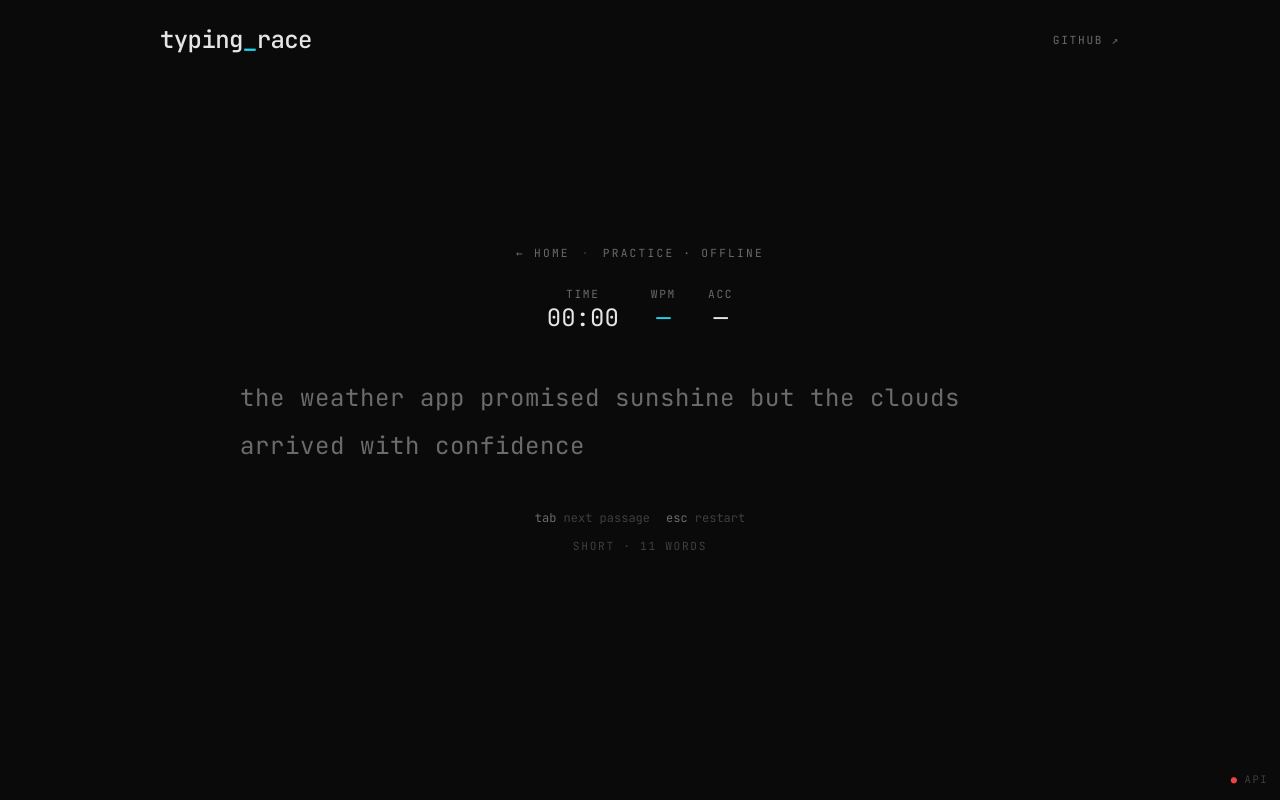
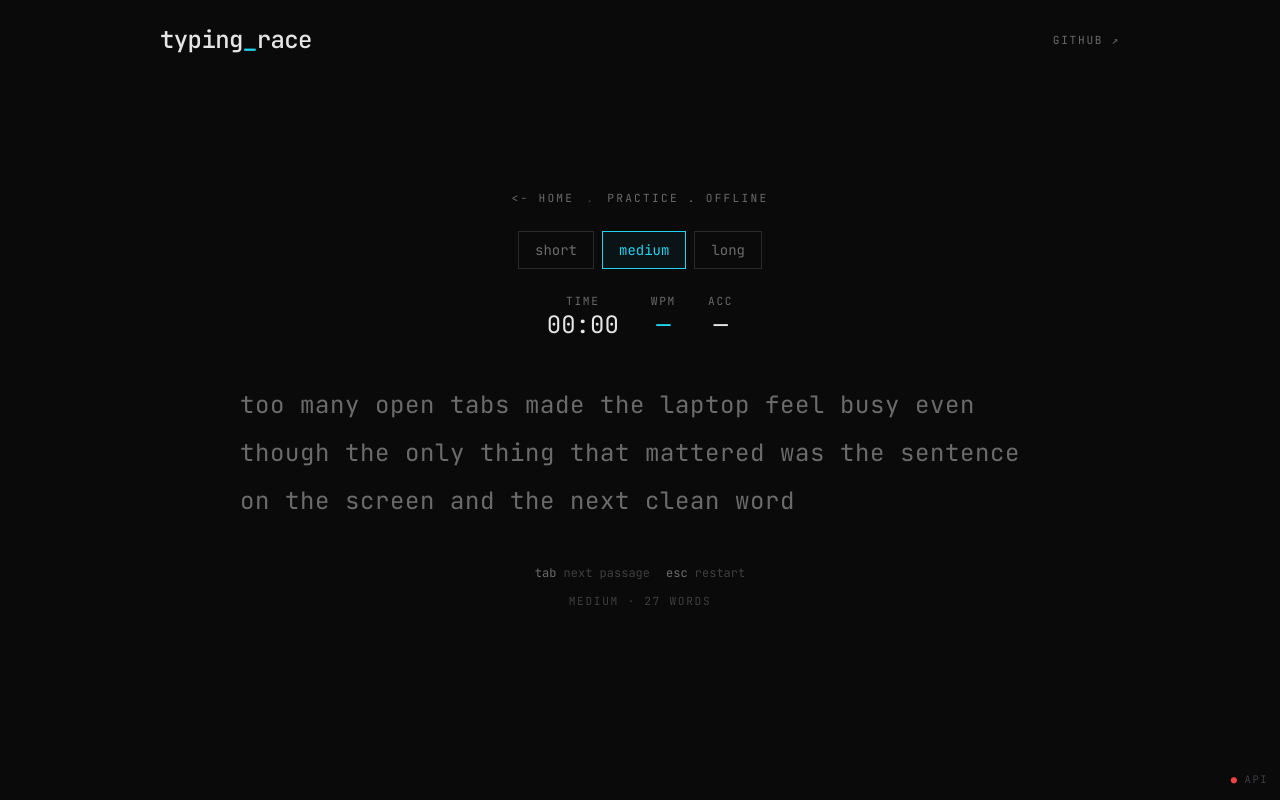
Before and after one commit to anasm266/typing-race, a React (Vite) app in the folder web/: page /solo in a window 1280 px wide. Built offline with nearby package versions, Linux system fonts and the light colour scheme; no server answers.

Commit message:
fix: respect passage length in solo practice

```diff
--- a/web/src/components/TypingRace.tsx
+++ b/web/src/components/TypingRace.tsx
@@ -7,9 +7,16 @@ import { Passage as PassageView } from "./Passage";
 import { TouchKeyboardInput } from "./TouchKeyboardInput";
 import { Stats } from "./Stats";
 import { ResultScreen } from "./ResultScreen";
+import type { PassageLength } from "../lib/protocol";
 
-export function TypingRace() {
-  const [passage, setPassage] = useState<Passage>(() => randomPassage());
+export function TypingRace({
+  passageLength,
+}: {
+  passageLength?: PassageLength;
+}) {
+  const [passage, setPassage] = useState<Passage>(() =>
+    randomPassage(passageLength)
+  );
   const typing = useTyping(passage.text);
   const capsLockOn = useCapsLock(typing.state !== "done");
   const { state, handleKey, reset } = typing;
@@ -19,9 +26,9 @@ export function TypingRace() {
   }, [reset]);
 
   const restart = useCallback(() => {
-    setPassage((prev) => randomPassage(prev.id));
+    setPassage((prev) => randomPassage(passageLength, prev.id));
     reset();
-  }, [reset]);
+  }, [passageLength, reset]);
 
   useEffect(() => {
     function onKeyDown(e: KeyboardEvent) {
--- a/web/src/lib/passages.ts
+++ b/web/src/lib/passages.ts
@@ -203,9 +203,17 @@ export const PASSAGES: Passage[] = RAW.map((p) => {
   return { ...p, wordCount, length: bucket(wordCount) };
 });
 
-export function randomPassage(exclude?: string): Passage {
-  const pool = exclude
-    ? PASSAGES.filter((p) => p.id !== exclude)
+export function randomPassage(
+  length?: Passage["length"],
+  exclude?: string
+): Passage {
+  let pool = length
+    ? PASSAGES.filter((p) => p.length === length)
     : PASSAGES;
+  if (exclude) {
+    const filtered = pool.filter((p) => p.id !== exclude);
+    if (filtered.length > 0) pool = filtered;
+  }
+  if (pool.length === 0) pool = PASSAGES;
   return pool[Math.floor(Math.random() * pool.length)];
 }
--- /dev/null
+++ b/web/src/lib/preferences.ts
@@ -0,0 +1,27 @@
+import type { PassageLength } from "./protocol";
+
+const PASSAGE_LENGTH_KEY = "typing-race:passage-length";
+const PASSAGE_LENGTHS = new Set<PassageLength>([
+  "short",
+  "medium",
+  "long",
+]);
+
+export function getSavedPassageLength(): PassageLength | null {
+  try {
+    const value = localStorage.getItem(PASSAGE_LENGTH_KEY);
+    return PASSAGE_LENGTHS.has(value as PassageLength)
+      ? (value as PassageLength)
+      : null;
+  } catch {
+    return null;
+  }
+}
+
+export function savePassageLength(length: PassageLength): void {
+  try {
+    localStorage.setItem(PASSAGE_LENGTH_KEY, length);
+  } catch {
+    // localStorage unavailable, keep the in-memory selection only.
+  }
+}
--- a/web/src/pages/Home.tsx
+++ b/web/src/pages/Home.tsx
@@ -1,6 +1,10 @@
 import { useState } from "react";
 import { Link, useLocation } from "wouter";
 import { createRoom } from "../lib/api";
+import {
+  getSavedPassageLength,
+  savePassageLength,
+} from "../lib/preferences";
 import {
   DEFAULT_CONFIG,
   type EndMode,
@@ -11,7 +15,11 @@ import {
 
 export function Home() {
   const [, setLocation] = useLocation();
-  const [config, setConfig] = useState<RoomConfig>(DEFAULT_CONFIG);
+  const [config, setConfig] = useState<RoomConfig>(() => ({
+    ...DEFAULT_CONFIG,
+    passageLength:
+      getSavedPassageLength() ?? DEFAULT_CONFIG.passageLength,
+  }));
   const [creating, setCreating] = useState(false);
   const [error, setError] = useState<string | null>(null);
 
@@ -48,7 +56,10 @@ export function Home() {
               ] satisfies Array<{ value: PassageLength; label: string }>
             }
             onChange={(v) =>
-              setConfig((c) => ({ ...c, passageLength: v }))
+              setConfig((c) => {
+                savePassageLength(v);
+                return { ...c, passageLength: v };
+              })
             }
           />
         </Field>
--- a/web/src/pages/Solo.tsx
+++ b/web/src/pages/Solo.tsx
@@ -1,17 +1,55 @@
+import { useState } from "react";
 import { Link } from "wouter";
 import { TypingRace } from "../components/TypingRace";
+import {
+  getSavedPassageLength,
+  savePassageLength,
+} from "../lib/preferences";
+import { DEFAULT_CONFIG, type PassageLength } from "../lib/protocol";
 
 export function Solo() {
+  const [passageLength, setPassageLength] = useState<PassageLength>(
+    () => getSavedPassageLength() ?? DEFAULT_CONFIG.passageLength
+  );
+
+  function changePassageLength(length: PassageLength) {
+    savePassageLength(length);
+    setPassageLength(length);
+  }
+
   return (
     <div className="flex flex-col items-center gap-6 w-full">
       <div className="flex items-center gap-3 text-[0.7rem] uppercase tracking-[0.2em] text-fg-dim">
         <Link href="/" className="hover:text-accent transition-colors">
-          ← home
+          {"<-"} home
         </Link>
-        <span className="text-fg-dimmer">·</span>
-        <span>practice · offline</span>
+        <span className="text-fg-dimmer">.</span>
+        <span>practice . offline</span>
       </div>
-      <TypingRace />
+
+      <div className="flex flex-wrap justify-center gap-2">
+        {(["short", "medium", "long"] satisfies PassageLength[]).map(
+          (length) => {
+            const selected = length === passageLength;
+            return (
+              <button
+                key={length}
+                onClick={() => changePassageLength(length)}
+                className={
+                  "px-4 py-2 text-sm transition-colors border " +
+                  (selected
+                    ? "border-accent text-accent bg-accent/5"
+                    : "border-border text-fg-dim hover:border-fg-dim hover:text-fg")
+                }
+              >
+                {length}
+              </button>
+            );
+          }
+        )}
+      </div>
+
+      <TypingRace key={passageLength} passageLength={passageLength} />
     </div>
   );
 }
```
